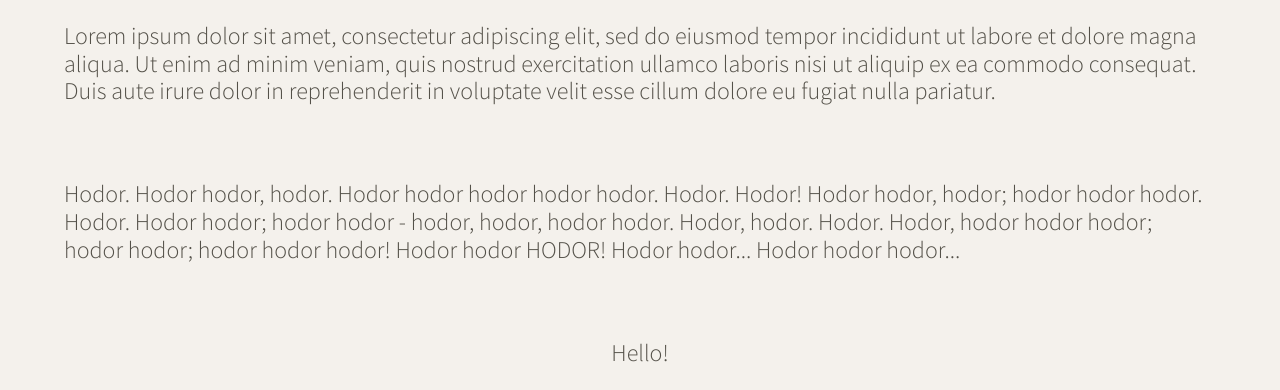
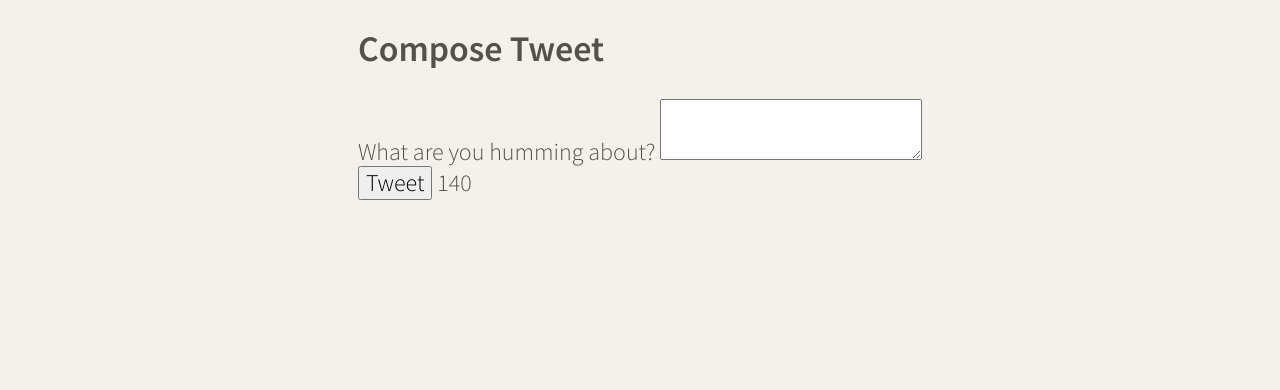
Before and after one commit to taylornoj/tweeterapp, a website: page public/index.html in a window 1280 px wide. Shown: the part 522-912 px from the top of the page. After the commit the page ends 800 px from the top, so only its background shows below. Drawn offline with nearby package versions, Linux system fonts and the light colour scheme.

Commit message:
specify action and method attributes

```diff
--- a/public/index.html
+++ b/public/index.html
@@ -52,11 +52,17 @@
 
     <!-- Page-specific (main) content here -->
     <main class="container">
-      <p>Lorem ipsum dolor sit amet, consectetur adipiscing elit, sed do eiusmod tempor incididunt ut labore et dolore magna aliqua. Ut enim ad minim veniam, quis nostrud exercitation ullamco laboris nisi ut aliquip ex ea commodo consequat. Duis aute irure dolor in reprehenderit in voluptate velit esse cillum dolore eu fugiat nulla pariatur.</p>
-      <br>
-      <p>Hodor. Hodor hodor, hodor. Hodor hodor hodor hodor hodor. Hodor. Hodor! Hodor hodor, hodor; hodor hodor hodor. Hodor. Hodor hodor; hodor hodor - hodor, hodor, hodor hodor. Hodor, hodor. Hodor. Hodor, hodor hodor hodor; hodor hodor; hodor hodor hodor! Hodor hodor HODOR! Hodor hodor... Hodor hodor hodor...</p>
-      <br>
-      <p>Hello!</p>
+      <section class="new-tweet">
+        <h2>Compose Tweet</h2>
+        <form method="POST" action="/tweets/">
+          <label for="tweet-text">What are you humming about?</label>
+          <textarea name="text" id="tweet-text"></textarea>
+          <div>
+            <button type="submit">Tweet</button>
+            <output name="counter" class="counter" for="tweet-text">140</output>
+          </div>
+        </form>
+      </section>
     </main>
   </body>
 </html>
```
